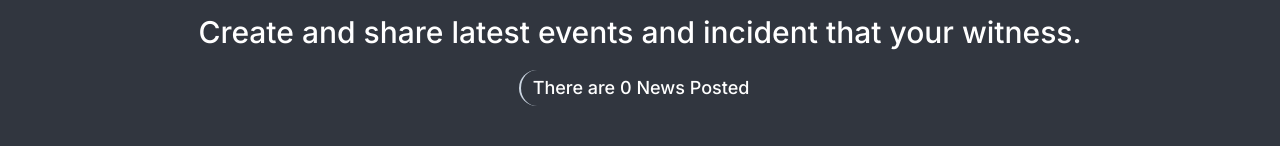
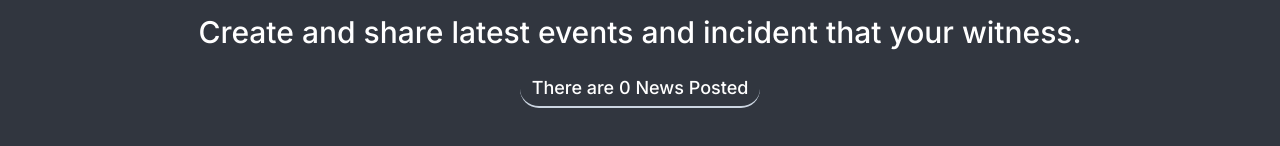
Before and after one commit to jonahunuafe/news-app, a Next.js app: page / in a window 1280 px wide. Shown: the part 206-352 px from the top of the page. Built offline with nearby package versions, Linux system fonts and the light colour scheme; no server answers; the database is empty.

Commit message:
more styling

```diff
--- a/app/page.js
+++ b/app/page.js
@@ -27,7 +27,7 @@ const HomePage  = async () => {
           <h1 className="text-center text-white font-medium text-xl md:text-3xl py-5 px-4">
             Create and share latest events and incident that your witness.
           </h1>
-          <p className="text-white text-center px-3 py-1 font-medium text-lg border-l-2 border-slate-300 w-max m-auto rounded-full mb-4">
+          <p className="text-white text-center px-3 py-1 font-medium text-lg border-b-2 border-slate-300 w-max m-auto rounded-full mb-4">
             {
               numOfPost > 1 ? `There are ${numOfPost} News Posted` :
               numOfPost === 1 ? `There is only ${numOfPost} News Posted` :
```
